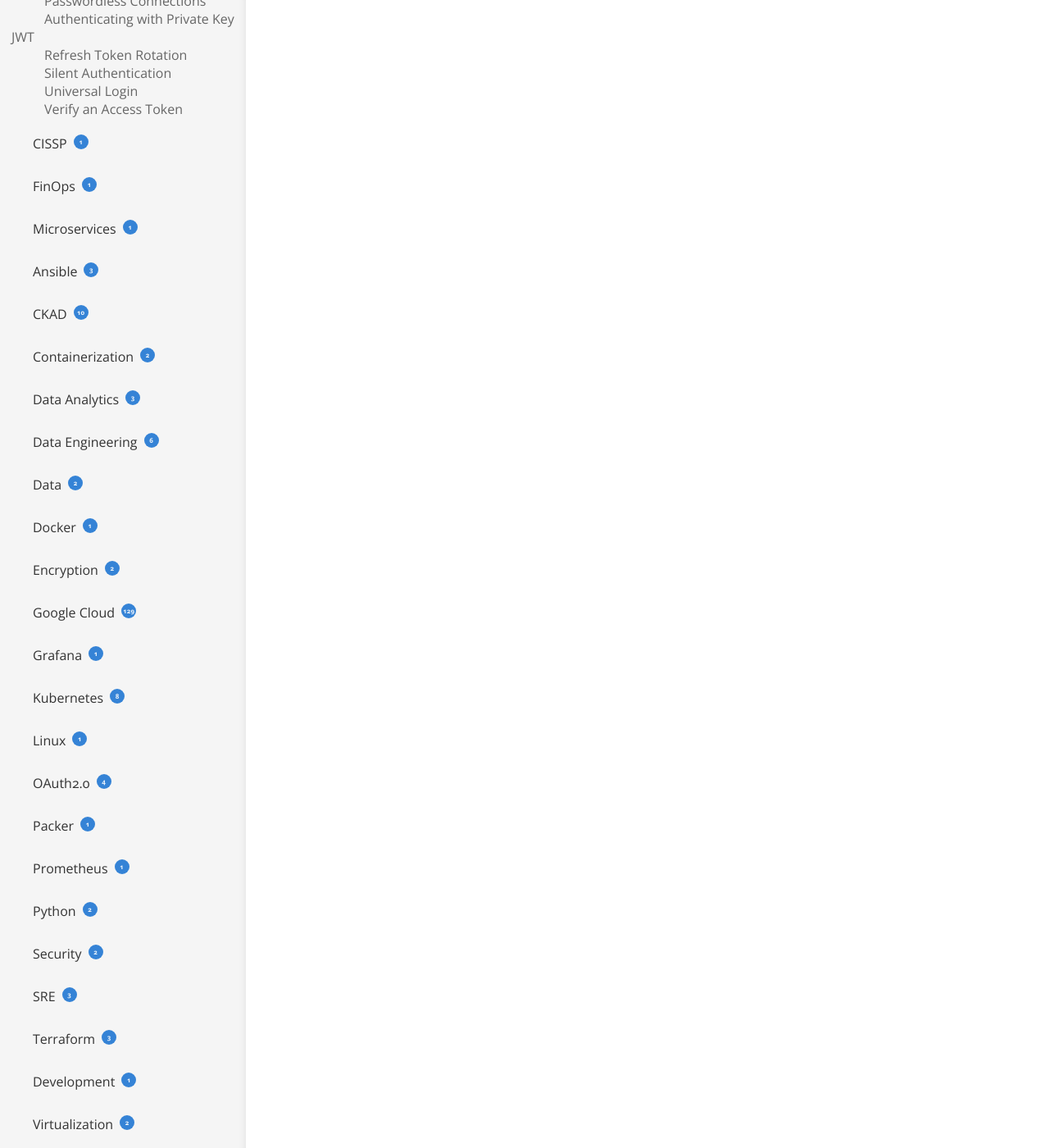
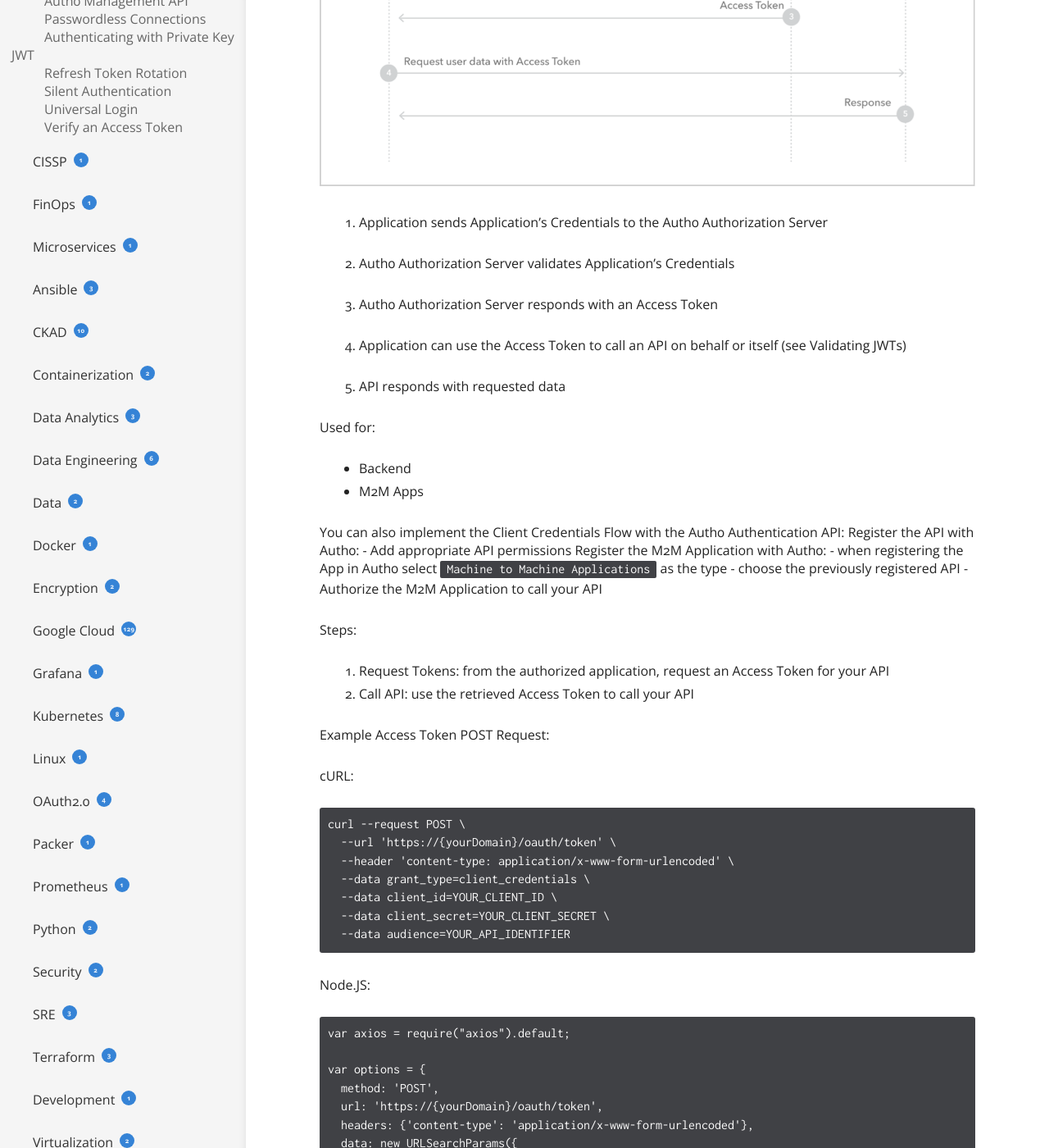
Before and after one commit to TABurrows/taburrows.github.io, a Jekyll site: the page built from _docs/Auth0/client-credentials.md, in a window 1280 px wide and 1400 px high, scrolled down 557 px. Shown: the whole window at 82% size. Built offline with Jekyll 4.4.1, drawn with Linux system fonts in a browser that asks for light colours; some of the changed text lies outside the part shown.

Commit message:
Updated Auth0 Notes

````diff
--- a/_docs/Auth0/client-credentials.md
+++ b/_docs/Auth0/client-credentials.md
@@ -1,5 +1,5 @@
 ---
-title: Client Credentials
+title: Client Credentials Flow
 category: Auth0
 order: 1
 ---
@@ -7,3 +7,170 @@ order: 1
 OAuth 2.0 RFC 6749 section 4.4
 
 Involves an application exchanging its application credentials, such as `Client ID` and  `Client Secret` for an `AccessToken`
+
+![OAuth2.0 - Client Credentials Grant](/images/AUTH0/CLIENT-CREDS-FLOW.png)
+
+1. Application sends Application's Credentials to the Auth0 Authorization Server
+
+2. Auth0 Authorization Server validates Application's Credentials
+
+3. Auth0 Authorization Server responds with an Access Token
+
+4. Application can use the Access Token to call an API on behalf or itself (see Validating JWTs)
+
+5. API responds with requested data
+
+Used for:
+- Backend
+- M2M Apps
+
+You can also implement the Client Credentials Flow with the Auth0 Authentication API:
+Register the API with Auth0:
+    - Add appropriate API permissions
+Register the M2M Application with Auth0:
+    - when registering the App in Auth0 select `Machine to Machine Applications` as the type
+    - choose the previously registered API
+    - Authorize the M2M Application to call your API
+
+
+Steps:
+1. Request Tokens: from the authorized application, request an Access Token for your API
+2. Call API: use the retrieved Access Token to call your API
+
+
+Example Access Token POST Request:
+
+cURL:
+```
+curl --request POST \
+  --url 'https://{yourDomain}/oauth/token' \
+  --header 'content-type: application/x-www-form-urlencoded' \
+  --data grant_type=client_credentials \
+  --data client_id=YOUR_CLIENT_ID \
+  --data client_secret=YOUR_CLIENT_SECRET \
+  --data audience=YOUR_API_IDENTIFIER
+```
+
+Node.JS:
+```
+var axios = require("axios").default;
+
+var options = {
+  method: 'POST',
+  url: 'https://{yourDomain}/oauth/token',
+  headers: {'content-type': 'application/x-www-form-urlencoded'},
+  data: new URLSearchParams({
+    grant_type: 'client_credentials',
+    client_id: 'YOUR_CLIENT_ID',
+    client_secret: 'YOUR_CLIENT_SECRET',
+    audience: 'YOUR_API_IDENTIFIER'
+  })
+};
+
+axios.request(options).then(function (response) {
+  console.log(response.data);
+}).catch(function (error) {
+  console.error(error);
+});
+```
+
+Example Response:
+
+```
+{
+  "access_token":"eyJz93a...k4laUWw",
+  "token_type":"Bearer",
+  "expires_in":86400
+}
+```
+
+Then to call the API:
+
+cURL:
+```
+curl --request GET \
+  --url https://myapi.com/api \
+  --header 'authorization: Bearer ACCESS_TOKEN' \
+  --header 'content-type: application/json'
+```
+
+
+Node.JS:
+```
+var axios = require("axios").default;
+
+var options = {
+  method: 'GET',
+  url: 'https://myapi.com/api',
+  headers: {'content-type': 'application/json', authorization: 'Bearer ACCESS_TOKEN'}
+};
+
+axios.request(options).then(function (response) {
+  console.log(response.data);
+}).catch(function (error) {
+  console.error(error);
+});
+```
+
+
+
+
+Parameters
+
+| Parameter | Description |
+| :--- | :--- |
+| `grant_type` | Set this to `client_credentials` |
+| `client_id` | Your application's Client ID - found in the Application's Settings Tab |
+| `client_secret` | Your application's Client Secret - found in the Application's Settings Tab |
+| `audience` | The `aud` audience for the token which is your API's DNS name - found in the `identifier` field on your API's settings tab |
+
+
+nb. Once the API has received an Access Token it will need to VALIDATE THE ACCESS TOKEN before granting access to the requested resources
+
+
+## Customizing Tokens
+
+You can use `Actions` to Deny Access Tokens based on Custom Logic and/or add claims to Access Tokens.  Auth0 invokes Actions attached to the Client Credentials grant at runtime to execute your Custom Logic.
+
+### Machine-to-Machine Flow
+
+Synchronous in Auth0 Pipeline. The Flow run during an Access Token being issued via the Clients Credentials Flow.
+
+#### Triggers
+
+M2M / Client Credentials
+
+The CREDENTIALS-EXCHANGE TRIGGER is a function executed before the access token is returned
+
+
+References:
+- Event Object: provides contextual information about the request
+- API Object: provides methods for changing the behaviour of the flow
+
+
+Use Cases:
+A `Credentials-Exchange Action` can be used to deny an Access Toekn based on Custom Logic:
+```
+/**
+ * @param {Event} event - Details about client credentials grant request.
+ * @param {CredentialsExchangeAPI} api - Interface whose methods can be used to change the behavior of client credentials grant.
+ */
+exports.onExecuteCredentialsExchange = async (event, api) => {
+  if (event.request.geoip.continentCode === "NA") {
+    api.access.deny('invalid_request', "Access from North America is not allowed.");
+  }
+};
+```
+
+
+
+A `Credentials-Exchange Action` can be used to add CUSTOM CLAIMS to an ACCESS TOKEN:
+```
+/**
+ * @param {Event} event - Details about client credentials grant request.
+ * @param {CredentialsExchangeAPI} api - Interface whose methods can be used to change the behavior of client credentials grant.
+ */
+exports.onExecuteCredentialsExchange = async (event, api) => {
+  api.accessToken.setCustomClaim("https://my-api.exampleco.com/request-ip", event.request.ip);
+};
+```
````
Also changed, not shown: _docs/Auth0/actions.md (+8 -0 lines), _docs/Auth0/custom-claims.md (added, +79 -0 lines), images/AUTH0/CLIENT-CREDS-FLOW.png (added).
